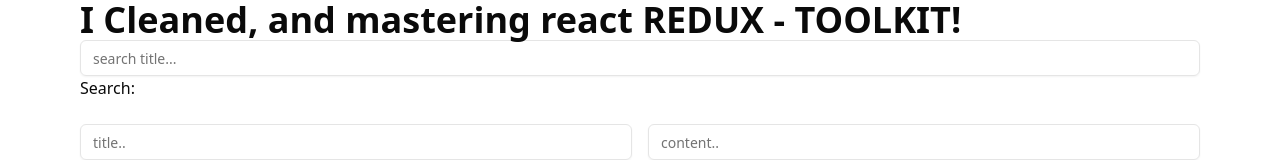
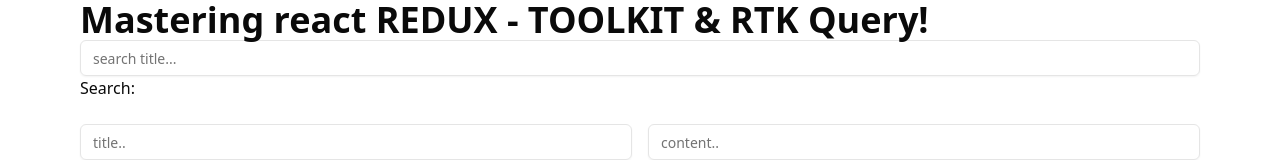
Before and after one commit to jgonzales-ibarrola/learned-react-with-redux, a React (Vite) app in the folder client/: page / in a window 1280 px wide. Shown: the top 160 px of the page. Built offline with nearby package versions, Linux system fonts and the light colour scheme; no server answers; the HTML template or start-up script is replaced by a standard one.

Commit message:
style: Change title

```diff
--- a/client/src/App.tsx
+++ b/client/src/App.tsx
@@ -8,7 +8,7 @@
 		<>
 			<div className="container">
 				<h1 className="text-4xl font-bold">
-					I Cleaned, and mastering react REDUX - TOOLKIT!
+					Mastering react REDUX - TOOLKIT & RTK Query!
 				</h1>
 
 				<SearchFilter />
```
